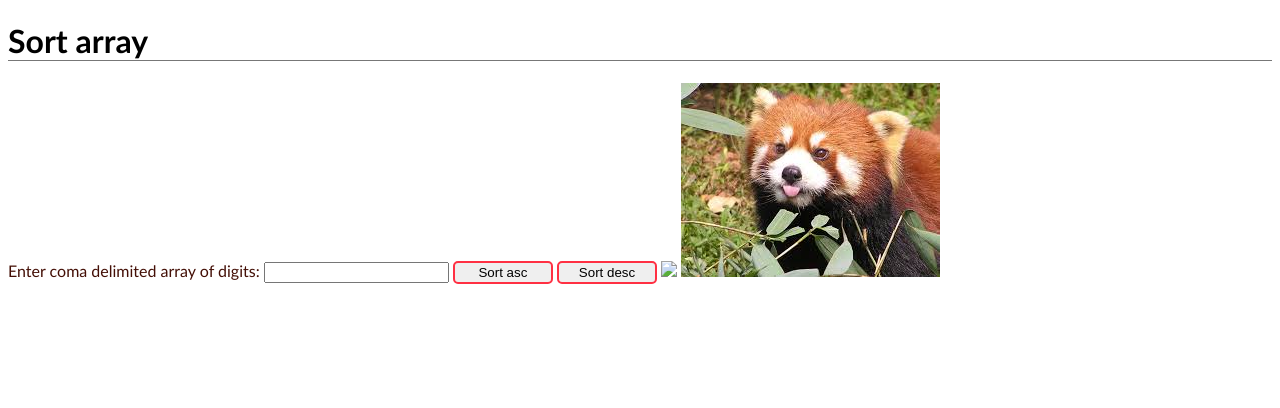
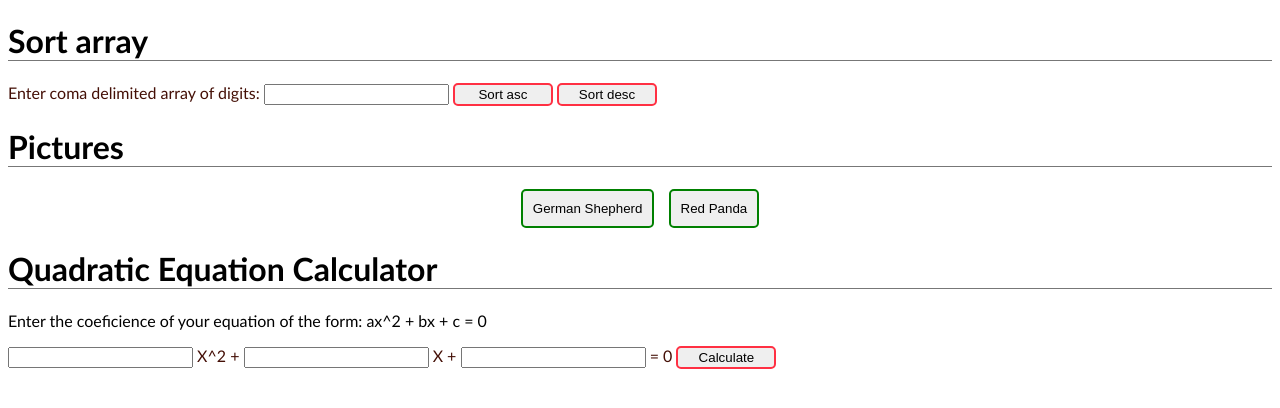
Before and after one commit to nikita1923666/simpleWeb, a website: page static/index.html in a window 1280 px wide. Drawn offline with Linux system fonts and the light colour scheme.

Commit message:
quadratic equation calculator

```diff
--- a/static/index.html
+++ b/static/index.html
@@ -12,8 +12,22 @@
     <input name="array" type="text">
     <input type="submit" name="asc" value="Sort asc">
     <input type="submit" name="desc" value="Sort desc">
-    <img src="dog.jpg">
-    <img src="redPanda.jpg">
+</form>
+<h1>Pictures</h1>
+<div class="buttons">
+    <input type="button" onclick="location.href='/dog.jpg';" value="German Shepherd" />
+    <input type="button" onclick="location.href='/redPanda.jpg';" value="Red Panda" />
+</div>
+<h1>Quadratic Equation Calculator</h1>
+<form action="../solve.html">
+    <p>Enter the coeficience of your equation of the form: ax^2 + bx + c = 0</p>
+    <input name="a" type="number">
+    <label>X^2 + </label>
+    <input name="b" type="number">
+    <label>X +</label>
+    <input name="c" type="number">
+    <label> = 0</label>
+    <input type="submit" name="coefficients" value="Calculate">
 </form>
 </body>
 </html>
--- a/static/style.css
+++ b/static/style.css
@@ -17,3 +17,19 @@ input[type="submit"] {
     padding: 2px;
     border-radius: 5px;
 }
+
+input[type="button"] {
+    padding: 10px;
+    margin-right: 10px;
+    border: 2px solid green;
+    border-radius: 5px;
+}
+
+input[type="button"]:last-child {
+    margin-right: 0;
+}
+
+.buttons{
+    margin-top: 20px;
+    text-align: center;
+}
```
Also changed, not shown: buble.js (+14 -0 lines), ooo.js (+12 -16 lines), solve.html (added, +19 -0 lines).
